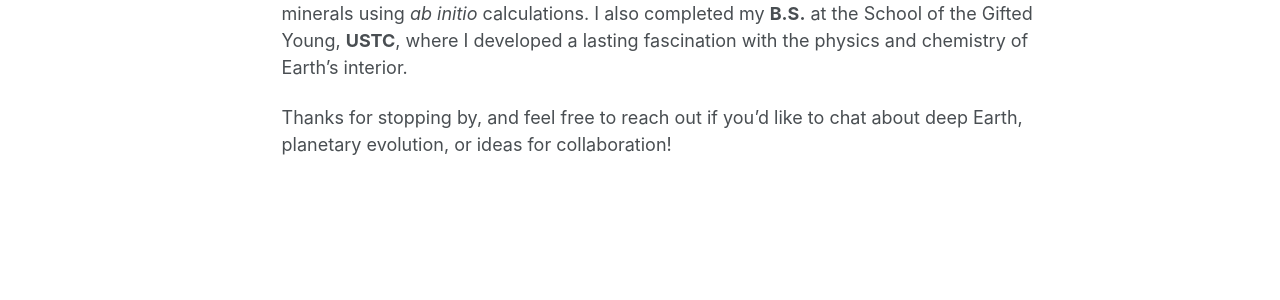
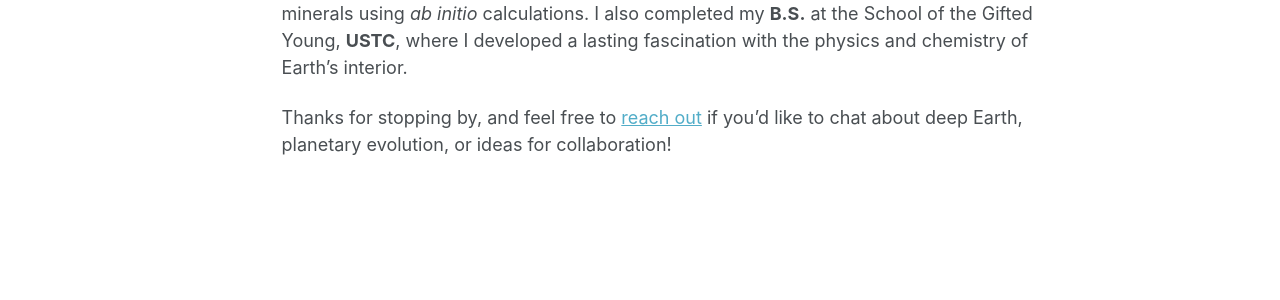
Before and after one commit to x1nd3ng/x1nd3ng.github.io, a Jekyll site: the page built from _pages/about.md, in a window 1280 px wide and 1042 px high. Shown: the part 479-779 px from the top of the window. Built offline with Jekyll 4.4.1, drawn with Linux system fonts in a browser that asks for light colours; some web fonts are replaced; a script that is not in the unit is left out; our own code applies the rules of GitHub Pages for plain Markdown files; part of the change alters nothing that is shown.

```diff
--- a/_pages/about.md
+++ b/_pages/about.md
@@ -17,4 +17,4 @@ I am currently a **Carnegie Postdoctoral Fellow** at the [**Earth and Planets La
 
 Before joining Carnegie, I earned my **Ph.D.** in Geophysics from the School of Earth and Space Sciences, **University of Science and Technology of China (USTC)** under Prof. Zhongqing Wu, where I studied the elasticity and isotope fractionation of deep-mantle minerals using *ab initio* calculations. I also completed my **B.S.** at the School of the Gifted Young, **USTC**, where I developed a lasting fascination with the physics and chemistry of Earth’s interior.
 
-Thanks for stopping by, and feel free to reach out if you’d like to chat about deep Earth, planetary evolution, or ideas for collaboration!
+Thanks for stopping by, and feel free to [reach out](mailto:xdeng@carnegiescience.edu) if you’d like to chat about deep Earth, planetary evolution, or ideas for collaboration!
```
